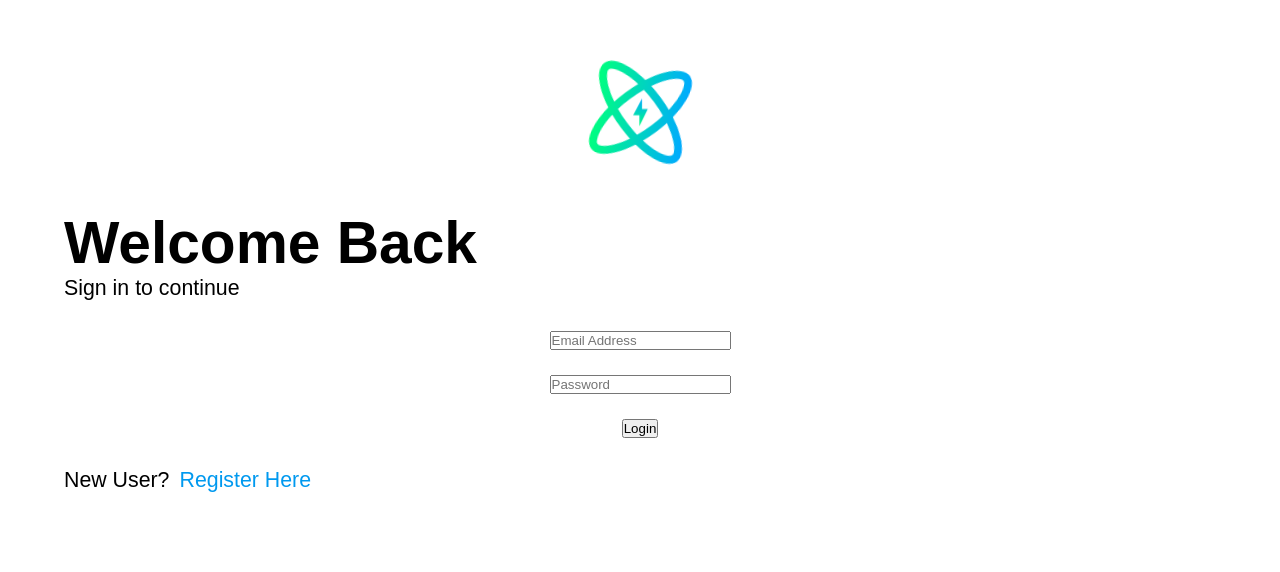
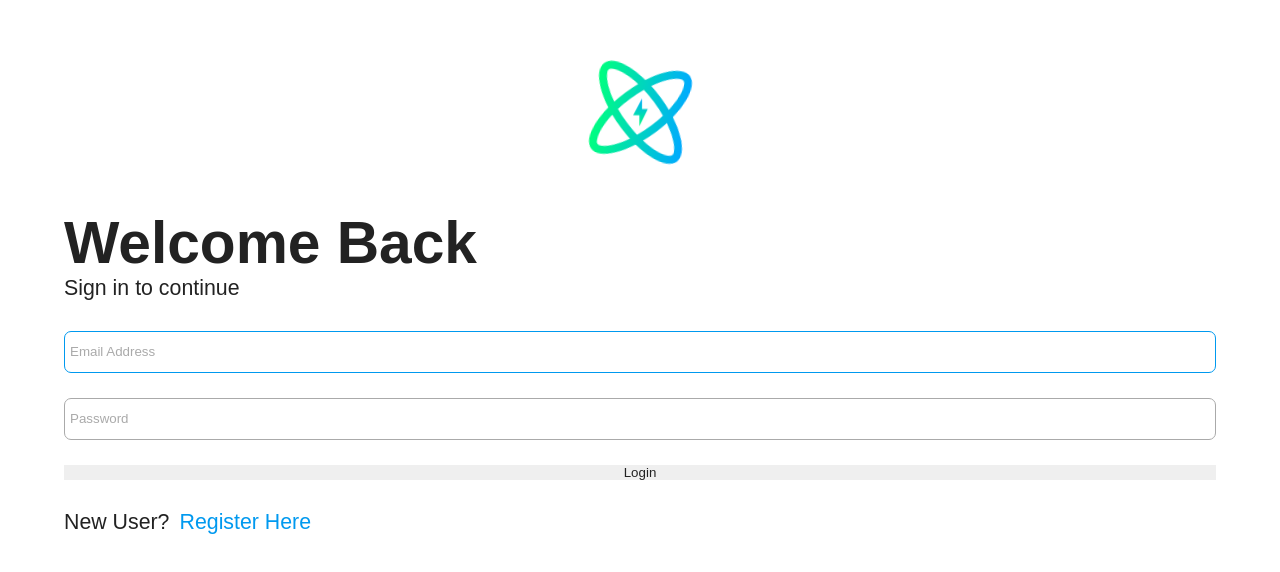
Before and after one commit to N-eeraj/notes-ui, a React (Vite) app: page /login in a window 1280 px wide. Shown: the top 572 px of the page. Built offline with nearby package versions, Linux system fonts and the light colour scheme; a web font is replaced by a local one.

Commit message:
Input component style & added prop for autofocus

```diff
--- a/src/App.jsx
+++ b/src/App.jsx
@@ -5,9 +5,7 @@ import router from '@/router'
 import '@styles/app.css'
 
 const App = () => {
-    return (
-        <RouterProvider router={ router } />
-    )
+    return <RouterProvider router={ router } />
 }
 
 export default App
--- a/src/components/UI/input.jsx
+++ b/src/components/UI/input.jsx
@@ -1,11 +1,14 @@
 import { useState } from 'react'
 
-const input = ({ stateChanger, type, placeholder }) => {
+import '@styles/components/input.css'
+
+const input = ({ stateChanger, type, placeholder, focus }) => {
     return (
         <input
             type={ type }
             placeholder={ placeholder }
-            onInput={ e => stateChanger(e.target.value) } />
+            onInput={ e => stateChanger(e.target.value) }
+            autoFocus={ focus } />
     )
 }
 
--- a/src/pages/login.jsx
+++ b/src/pages/login.jsx
@@ -27,7 +27,8 @@ const login = () => {
                 <Input
                     stateChanger={ setEmail }
                     type='email'
-                    placeholder='Email Address' />
+                    placeholder='Email Address'
+                    focus={ true } />
 
                 <Input
                     stateChanger={ setPassword }
--- a/src/pages/register.jsx
+++ b/src/pages/register.jsx
@@ -29,7 +29,8 @@ const login = () => {
                 <Input
                     stateChanger={ setEmail }
                     type='email'
-                    placeholder='Email Address' />
+                    placeholder='Email Address'
+                    focus={ true } />
 
                 <Input
                     stateChanger={ setPassword }
--- a/src/styles/app.css
+++ b/src/styles/app.css
@@ -2,12 +2,18 @@
 
 :root {
     --primary: #0099EF;
+    --accent: #0C6;
+    --dark-grey: #222;
+    --light-grey: #AAA;
 }
 
 * {
     margin: 0;
     padding: 0;
     font-family: 'Monda', sans-serif;
+    color: var(--dark-grey);
+    border: none;
+    outline: none;
 }
 
 a {
--- /dev/null
+++ b/src/styles/components/input.css
@@ -0,0 +1,14 @@
+input {
+    height: 30px;
+    padding: 5px;
+    border: 1px solid var(--light-grey);
+    border-radius: 7px;
+}
+
+input::placeholder {
+    color: var(--light-grey);
+}
+
+input:focus, input:active {
+    border-color: var(--primary);
+}
--- a/src/styles/layouts/user-form.css
+++ b/src/styles/layouts/user-form.css
@@ -20,7 +20,7 @@
 .form {
     display: flex;
     flex-direction: column;
-    align-items: center;
+    align-items: stretch;
     row-gap: 25px;
     margin-top: 30px;
 }
```
